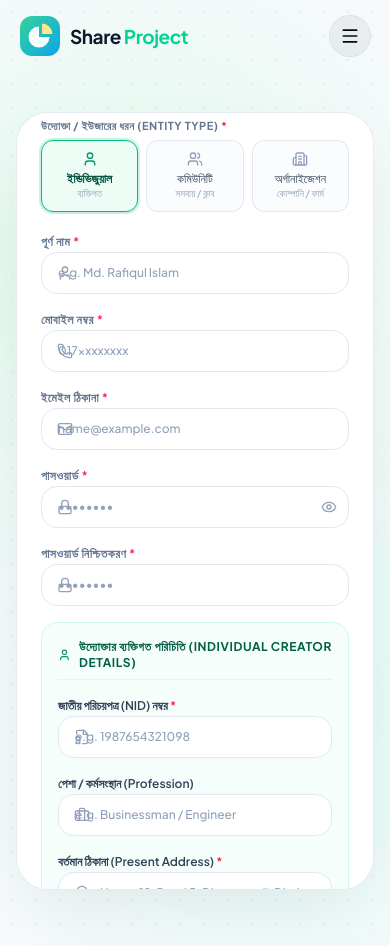
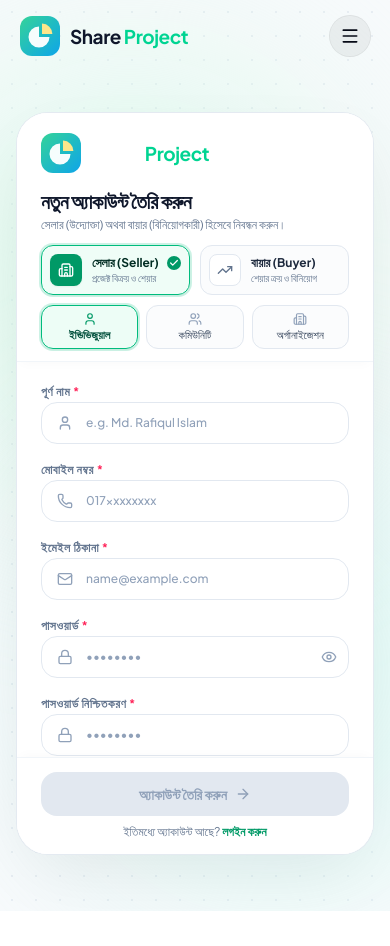
Before and after one commit to ranakhan-25/share-project-v2, a Next.js app: page /register in a window 390 px wide. After the commit the page ends 911 px from the top, so only its background shows below. Built offline with nearby package versions, Linux system fonts and the light colour scheme; a web font is replaced by a local one.

Commit message:
fix(register): fix placeholder icon overlap, pin header and submit button, and add required fields validation

```diff
--- a/src/app/register/page.tsx
+++ b/src/app/register/page.tsx
@@ -2,7 +2,7 @@
 
 import Link from "next/link";
 import { useRouter } from "next/navigation";
-import { useEffect, useState } from "react";
+import { useEffect, useMemo, useState } from "react";
 import { AnimatePresence, motion } from "motion/react";
 import {
   AlertCircle,
@@ -131,6 +131,61 @@ export default function RegisterPage() {
     );
     return () => clearInterval(id);
   }, [currentSlide]);
+
+  const isFormValid = useMemo(() => {
+    // 1. Basic credentials
+    if (!name.trim()) return false;
+    if (!phone.trim()) return false;
+    if (!email.trim() || !email.includes("@")) return false;
+    if (password.length < 8) return false;
+    if (password !== confirmPassword) return false;
+
+    // 2. Entity-specific required fields
+    if (entityType === "individual") {
+      if (!nidNumber.trim()) return false;
+      if (!presentAddress.trim()) return false;
+    } else if (entityType === "community") {
+      if (!communityName.trim()) return false;
+      if (!representativeName.trim()) return false;
+      if (!communityDesignation.trim()) return false;
+      if (!memberCount || Number(memberCount) <= 0) return false;
+    } else if (entityType === "organisation") {
+      if (!companyName.trim()) return false;
+      if (!tradeLicense.trim()) return false;
+      if (!signatoryName.trim()) return false;
+      if (!signatoryDesignation.trim()) return false;
+      if (!officeAddress.trim()) return false;
+    }
+
+    // 3. Buyer preferences
+    if (userType === "buyer") {
+      if (!buyerBudget.trim()) return false;
+      if (!buyerPreferableCategory.trim()) return false;
+    }
+
+    return true;
+  }, [
+    name,
+    phone,
+    email,
+    password,
+    confirmPassword,
+    entityType,
+    nidNumber,
+    presentAddress,
+    communityName,
+    representativeName,
+    communityDesignation,
+    memberCount,
+    companyName,
+    tradeLicense,
+    signatoryName,
+    signatoryDesignation,
+    officeAddress,
+    userType,
+    buyerBudget,
+    buyerPreferableCategory,
+  ]);
 
   const submit = async (e: React.FormEvent) => {
     e.preventDefault();
@@ -291,8 +346,10 @@ export default function RegisterPage() {
     }
   };
 
-  const inputCls =
-    "w-full rounded-2xl border border-slate-200 bg-white px-4 py-3 text-xs sm:text-sm font-medium text-slate-800 placeholder-slate-400 outline-none transition focus:border-emerald-500 focus:ring-2 focus:ring-emerald-500/20 disabled:cursor-not-allowed disabled:opacity-50";
+  const inputBase =
+    "w-full rounded-2xl border border-slate-200 bg-white py-3 text-xs sm:text-sm font-medium text-slate-800 placeholder-slate-400 outline-none transition focus:border-emerald-500 focus:ring-2 focus:ring-emerald-500/20 disabled:cursor-not-allowed disabled:opacity-50";
+  const inputCls = `${inputBase} pl-11 pr-4`;
+  const inputNoIconCls = `${inputBase} px-4`;
 
   return (
     <div className="relative flex min-h-screen flex-col items-center justify-center overflow-hidden bg-slate-50 px-4 pt-28 pb-14 text-slate-800 antialiased">
@@ -315,10 +372,10 @@ export default function RegisterPage() {
         initial={{ opacity: 0, y: 30, scale: 0.98 }}
         animate={{ opacity: 1, y: 0, scale: 1 }}
         transition={{ duration: 0.8, ease: [0.16, 1, 0.3, 1] }}
-        className="relative w-full max-w-6xl overflow-hidden rounded-[32px] border border-slate-200/90 bg-white shadow-[0_25px_70px_-15px_rgba(0,0,0,0.08)] lg:grid lg:grid-cols-12"
+        className="relative w-full max-w-6xl overflow-hidden rounded-[32px] border border-slate-200/90 bg-white shadow-[0_25px_70px_-15px_rgba(0,0,0,0.08)] lg:grid lg:grid-cols-12 h-[88vh] max-h-[820px] min-h-[620px]"
       >
         {/* LEFT — photo carousel (5 cols) */}
-        <div className="relative hidden min-h-[700px] flex-col justify-between overflow-hidden bg-slate-900 p-10 lg:flex lg:col-span-5">
+        <div className="relative hidden h-full flex-col justify-between overflow-hidden bg-slate-900 p-10 lg:flex lg:col-span-5">
           <AnimatePresence mode="wait">
             <motion.div
               key={currentSlide}
@@ -368,13 +425,9 @@ export default function RegisterPage() {
         </div>
 
         {/* RIGHT — registration form (7 cols) */}
-        <div className="relative flex flex-col justify-center bg-white p-6 sm:p-10 lg:col-span-7 max-h-[92vh] overflow-y-auto">
-          <div className="mx-auto w-full max-w-xl">
-            <div className="lg:hidden mb-4">
-              <Logo tone="dark" />
-            </div>
-
+        <div className="relative flex h-full flex-col bg-white overflow-hidden lg:col-span-7">
           {isSuccess ? (
+            <div className="flex flex-1 items-center justify-center p-6 sm:p-10">
               <motion.div
                 initial={{ opacity: 0, scale: 0.95 }}
                 animate={{ opacity: 1, scale: 1 }}
@@ -400,38 +453,39 @@ export default function RegisterPage() {
                   <ArrowRight className="h-4 w-4" />
                 </Link>
               </motion.div>
+            </div>
           ) : (
             <>
-                <motion.div
-                  initial={{ opacity: 0, y: 14 }}
-                  animate={{ opacity: 1, y: 0 }}
-                  transition={{ delay: 0.2 }}
-                  className="space-y-1"
-                >
-                  <h1 className="text-2xl sm:text-3xl font-bold tracking-tight text-slate-900">
+              {/* STATIC PINNED HEADER */}
+              <div className="shrink-0 px-6 pt-5 sm:px-10 sm:pt-7 pb-3 border-b border-slate-100 bg-white z-10 shadow-[0_4px_12px_-4px_rgba(0,0,0,0.03)]">
+                <div className="lg:hidden mb-2">
+                  <Logo tone="dark" />
+                </div>
+                <div className="space-y-0.5">
+                  <h1 className="text-xl sm:text-2xl font-bold tracking-tight text-slate-900">
                     {t({ bn: "নতুন অ্যাকাউন্ট তৈরি করুন", en: "Create Share Account" })}
                   </h1>
-                  <p className="text-xs sm:text-sm text-slate-500">
+                  <p className="text-xs text-slate-500">
                     {t({
                       bn: "সেলার (উদ্যোক্তা) অথবা বায়ার (বিনিয়োগকারী) হিসেবে নিবন্ধন করুন।",
                       en: "Register to join as a Seller (Creator) or Buyer (Investor).",
                     })}
                   </p>
-                </motion.div>
+                </div>
 
-                {/* ══════════════ 1. ROLE SELECTOR (SELLER VS BUYER) ══════════════ */}
-                <div className="mt-5 grid grid-cols-2 gap-3">
+                {/* 1. ROLE SELECTOR */}
+                <div className="mt-3 grid grid-cols-2 gap-2.5">
                   <button
                     type="button"
                     onClick={() => setUserType("seller")}
-                    className={`flex items-center gap-3 rounded-2xl border p-3 text-left transition ${
+                    className={`flex items-center gap-2.5 rounded-xl border p-2 text-left transition ${
                       userType === "seller"
                         ? "border-emerald-500 bg-emerald-50/80 shadow-xs ring-2 ring-emerald-500/20"
                         : "border-slate-200 bg-slate-50/60 hover:bg-slate-100/70"
                     }`}
                   >
                     <div
-                      className={`grid h-9 w-9 place-items-center rounded-xl transition ${
+                      className={`grid h-8 w-8 shrink-0 place-items-center rounded-lg transition ${
                         userType === "seller"
                           ? "bg-emerald-600 text-white shadow-xs"
                           : "bg-white text-slate-500 border border-slate-200"
@@ -445,12 +499,12 @@ export default function RegisterPage() {
                           {t({ bn: "সেলার (Seller)", en: "Seller" })}
                         </p>
                         {userType === "seller" && (
-                          <span className="grid h-4 w-4 place-items-center rounded-full bg-emerald-600 text-white">
-                            <Check className="h-3 w-3 stroke-[3]" />
+                          <span className="grid h-3.5 w-3.5 place-items-center rounded-full bg-emerald-600 text-white">
+                            <Check className="h-2.5 w-2.5 stroke-[3]" />
                           </span>
                         )}
                       </div>
-                      <p className="text-[11px] text-slate-500 truncate">
+                      <p className="text-[10px] text-slate-500 truncate">
                         {t({ bn: "প্রজেক্ট বিক্রয় ও শেয়ার", en: "Sell projects & shares" })}
                       </p>
                     </div>
@@ -459,14 +513,14 @@ export default function RegisterPage() {
                   <button
                     type="button"
                     onClick={() => setUserType("buyer")}
-                    className={`flex items-center gap-3 rounded-2xl border p-3 text-left transition ${
+                    className={`flex items-center gap-2.5 rounded-xl border p-2 text-left transition ${
                       userType === "buyer"
                         ? "border-emerald-500 bg-emerald-50/80 shadow-xs ring-2 ring-emerald-500/20"
                         : "border-slate-200 bg-slate-50/60 hover:bg-slate-100/70"
                     }`}
                   >
                     <div
-                      className={`grid h-9 w-9 place-items-center rounded-xl transition ${
+                      className={`grid h-8 w-8 shrink-0 place-items-center rounded-lg transition ${
                         userType === "buyer"
                           ? "bg-emerald-600 text-white shadow-xs"
                           : "bg-white text-slate-500 border border-slate-200"
@@ -480,82 +534,73 @@ export default function RegisterPage() {
                           {t({ bn: "বায়ার (Buyer)", en: "Buyer" })}
                         </p>
                         {userType === "buyer" && (
-                          <span className="grid h-4 w-4 place-items-center rounded-full bg-emerald-600 text-white">
-                            <Check className="h-3 w-3 stroke-[3]" />
+                          <span className="grid h-3.5 w-3.5 place-items-center rounded-full bg-emerald-600 text-white">
+                            <Check className="h-2.5 w-2.5 stroke-[3]" />
                           </span>
                         )}
                       </div>
-                      <p className="text-[11px] text-slate-500 truncate">
+                      <p className="text-[10px] text-slate-500 truncate">
                         {t({ bn: "শেয়ার ক্রয় ও বিনিয়োগ", en: "Buy shares & invest" })}
                       </p>
                     </div>
                   </button>
                 </div>
 
-                {/* ══════════════ 2. ENTITY TYPE SELECTOR (INDIVIDUAL VS COMMUNITY VS ORGANISATION) ══════════════ */}
-                <div className="mt-4">
-                  <label className="text-[11px] font-bold uppercase tracking-wider text-slate-500 mb-1.5 block">
-                    {t({
-                      bn: "উদ্যোক্তা / ইউজারের ধরন (Entity Type)",
-                      en: "Entity / User Type",
-                    })}{" "}
-                    <span className="text-rose-500">*</span>
-                  </label>
+                {/* 2. ENTITY TYPE SELECTOR */}
+                <div className="mt-2.5">
                   <div className="grid grid-cols-3 gap-2">
-                    {/* Individual */}
                     <button
                       type="button"
                       onClick={() => setEntityType("individual")}
-                      className={`flex flex-col items-center justify-center p-2.5 rounded-xl border text-center transition ${
+                      className={`flex flex-col items-center justify-center py-1.5 px-2 rounded-xl border text-center transition ${
                         entityType === "individual"
                           ? "border-emerald-500 bg-emerald-50/90 text-emerald-900 shadow-xs ring-2 ring-emerald-500/20 font-bold"
                           : "border-slate-200 bg-slate-50/60 text-slate-700 hover:bg-slate-100/70 font-medium"
                       }`}
                     >
-                      <User className={`h-4 w-4 mb-1 ${entityType === "individual" ? "text-emerald-600" : "text-slate-400"}`} />
-                      <span className="text-xs leading-tight">
+                      <User className={`h-3.5 w-3.5 mb-0.5 ${entityType === "individual" ? "text-emerald-600" : "text-slate-400"}`} />
+                      <span className="text-[11px] leading-tight">
                         {t({ bn: "ইন্ডিভিজুয়াল", en: "Individual" })}
                       </span>
-                      <span className="text-[10px] text-slate-400 font-normal">ব্যক্তিগত</span>
                     </button>
 
-                    {/* Community */}
                     <button
                       type="button"
                       onClick={() => setEntityType("community")}
-                      className={`flex flex-col items-center justify-center p-2.5 rounded-xl border text-center transition ${
+                      className={`flex flex-col items-center justify-center py-1.5 px-2 rounded-xl border text-center transition ${
                         entityType === "community"
                           ? "border-emerald-500 bg-emerald-50/90 text-emerald-900 shadow-xs ring-2 ring-emerald-500/20 font-bold"
                           : "border-slate-200 bg-slate-50/60 text-slate-700 hover:bg-slate-100/70 font-medium"
                       }`}
                     >
-                      <Users className={`h-4 w-4 mb-1 ${entityType === "community" ? "text-emerald-600" : "text-slate-400"}`} />
-                      <span className="text-xs leading-tight">
+                      <Users className={`h-3.5 w-3.5 mb-0.5 ${entityType === "community" ? "text-emerald-600" : "text-slate-400"}`} />
+                      <span className="text-[11px] leading-tight">
                         {t({ bn: "কমিউনিটি", en: "Community" })}
                       </span>
-                      <span className="text-[10px] text-slate-400 font-normal">সমবায় / ক্লাব</span>
                     </button>
 
-                    {/* Organisation */}
                     <button
                       type="button"
                       onClick={() => setEntityType("organisation")}
-                      className={`flex flex-col items-center justify-center p-2.5 rounded-xl border text-center transition ${
+                      className={`flex flex-col items-center justify-center py-1.5 px-2 rounded-xl border text-center transition ${
                         entityType === "organisation"
                           ? "border-emerald-500 bg-emerald-50/90 text-emerald-900 shadow-xs ring-2 ring-emerald-500/20 font-bold"
                           : "border-slate-200 bg-slate-50/60 text-slate-700 hover:bg-slate-100/70 font-medium"
                       }`}
                     >
-                      <Building2 className={`h-4 w-4 mb-1 ${entityType === "organisation" ? "text-emerald-600" : "text-slate-400"}`} />
-                      <span className="text-xs leading-tight">
+                      <Building2 className={`h-3.5 w-3.5 mb-0.5 ${entityType === "organisation" ? "text-emerald-600" : "text-slate-400"}`} />
+                      <span className="text-[11px] leading-tight">
                         {t({ bn: "অর্গানাইজেশন", en: "Organisation" })}
                       </span>
-                      <span className="text-[10px] text-slate-400 font-normal">কোম্পানি / ফার্ম</span>
                     </button>
                   </div>
                 </div>
+              </div>
 
-                <form onSubmit={submit} className="mt-4 space-y-4">
+              {/* FORM WITH SCROLLABLE MIDDLE & STATIC PINNED FOOTER */}
+              <form onSubmit={submit} className="flex flex-1 flex-col overflow-hidden">
+                {/* Scrollable Form Fields */}
+                <div className="flex-1 overflow-y-auto px-6 py-4 sm:px-10 space-y-4">
                   {/* Section 1: Basic Credentials */}
                   <div className="space-y-3">
                     <div className="grid gap-3 sm:grid-cols-2">
@@ -787,7 +832,7 @@ export default function RegisterPage() {
                             disabled={isSubmitting}
                             value={communityName}
                             onChange={(e) => setCommunityName(e.target.value)}
-                            className={inputCls}
+                            className={inputNoIconCls}
                             placeholder="e.g. Dhaka Green Investors Club"
                           />
                         </div>
@@ -804,7 +849,7 @@ export default function RegisterPage() {
                             disabled={isSubmitting}
                             value={representativeName}
                             onChange={(e) => setRepresentativeName(e.target.value)}
-                            className={inputCls}
+                            className={inputNoIconCls}
                             placeholder="e.g. Rafiqul Islam"
                           />
                         </div>
@@ -823,7 +868,7 @@ export default function RegisterPage() {
                             disabled={isSubmitting}
                             value={communityDesignation}
                             onChange={(e) => setCommunityDesignation(e.target.value)}
-                            className={inputCls}
+                            className={inputNoIconCls}
                             placeholder="e.g. President / Secretary / Convener"
                           />
                         </div>
@@ -841,7 +886,7 @@ export default function RegisterPage() {
                             disabled={isSubmitting}
                             value={memberCount}
                             onChange={(e) => setMemberCount(e.target.value)}
-                            className={inputCls}
+                            className={inputNoIconCls}
                             placeholder="e.g. 50"
                           />
                         </div>
@@ -859,7 +904,7 @@ export default function RegisterPage() {
                             disabled={isSubmitting}
                             value={communityRegNo}
                             onChange={(e) => setCommunityRegNo(e.target.value)}
-                            className={inputCls}
+                            className={inputNoIconCls}
                             placeholder="e.g. REG-2024-987"
                           />
                         </div>
@@ -874,7 +919,7 @@ export default function RegisterPage() {
                             disabled={isSubmitting}
                             value={communityAddress}
                             onChange={(e) => setCommunityAddress(e.target.value)}
-                            className={inputCls}
+                            className={inputNoIconCls}
                             placeholder="e.g. Sector 4, Uttara, Dhaka"
                           />
                         </div>
@@ -907,7 +952,7 @@ export default function RegisterPage() {
                             disabled={isSubmitting}
                             value={companyName}
                             onChange={(e) => setCompanyName(e.target.value)}
-                            className={inputCls}
+                            className={inputNoIconCls}
                             placeholder="e.g. Apex Agrotech Limited"
                           />
                         </div>
@@ -920,7 +965,7 @@ export default function RegisterPage() {
                           <select
                             value={businessType}
                             onChange={(e) => setBusinessType(e.target.value)}
-                            className={inputCls}
+                            className={inputNoIconCls}
                           >
                             <option value="Private Limited Company">Private Limited Company (প্রাইভেট লিমিটেড)</option>
                             <option value="Public Limited Company">Public Limited Company (পাবলিক লিমিটেড)</option>
@@ -983,7 +1028,7 @@ export default function RegisterPage() {
                             disabled={isSubmitting}
                             value={signatoryDesignation}
                             onChange={(e) => setSignatoryDesignation(e.target.value)}
-                            className={inputCls}
+                            className={inputNoIconCls}
                             placeholder="e.g. Managing Director / CEO"
                           />
                         </div>
@@ -1142,10 +1187,18 @@ export default function RegisterPage() {
                     )}
                   </AnimatePresence>
 
+                </div>
+
+                {/* STATIC PINNED FOOTER */}
+                <div className="shrink-0 px-6 py-3.5 sm:px-10 sm:py-4 border-t border-slate-100 bg-white/95 backdrop-blur-xs shadow-[0_-4px_12px_-4px_rgba(0,0,0,0.03)]">
                   <button
                     type="submit"
-                    disabled={isSubmitting}
-                    className="group relative inline-flex w-full items-center justify-center gap-2 overflow-hidden rounded-2xl bg-ink-950 px-6 py-3.5 text-sm font-semibold text-white shadow-xl shadow-ink-950/20 transition hover:bg-ink-800 active:scale-[0.99] disabled:cursor-not-allowed disabled:opacity-70"
+                    disabled={!isFormValid || isSubmitting}
+                    className={`group relative inline-flex w-full items-center justify-center gap-2 overflow-hidden rounded-2xl px-6 py-3 text-sm font-semibold transition active:scale-[0.99] ${
+                      !isFormValid || isSubmitting
+                        ? "cursor-not-allowed bg-slate-200 text-slate-400 shadow-none"
+                        : "bg-ink-950 text-white shadow-xl shadow-ink-950/20 hover:bg-ink-800"
+                    }`}
                   >
                     <span className="absolute inset-0 bg-gradient-to-r from-emerald-500 to-sky-500 opacity-0 transition-opacity duration-500 group-hover:opacity-100" />
                     <span className="relative flex items-center gap-2">
@@ -1162,9 +1215,8 @@ export default function RegisterPage() {
                       )}
                     </span>
                   </button>
-                </form>
 
-                <p className="mt-4 text-center text-sm text-slate-500">
+                  <p className="mt-2 text-center text-xs text-slate-500">
                     {t({ bn: "ইতিমধ্যে অ্যাকাউন্ট আছে?", en: "Already have an account?" })}{" "}
                     <Link
                       href="/login"
@@ -1173,9 +1225,10 @@ export default function RegisterPage() {
                       {t({ bn: "লগইন করুন", en: "Sign in" })}
                     </Link>
                   </p>
+                </div>
+              </form>
             </>
           )}
-          </div>
         </div>
       </motion.div>
     </div>
--- a/src/components/site/sections/PageHero.tsx
+++ b/src/components/site/sections/PageHero.tsx
@@ -104,7 +104,7 @@ export function PageHero({
   const { t } = useLang();
   return (
     // 🎯 সেকশন ব্যাকগ্রাউন্ড ও টেক্সট কালার আপডেট করা হয়েছে
-    <section className="relative isolate overflow-hidden bg-white pb-24 pt-36 text-ink-950 sm:pb-28 sm:pt-44">
+    <section className="relative isolate overflow-hidden bg-white pb-8 pt-24 text-ink-950 sm:pb-10 sm:pt-28">
       <div className="bg-grid absolute inset-0 -z-10 opacity-[0.15]" />
       <div
         className={`absolute -z-10 h-[30rem] w-[30rem] rounded-full blur-[120px] ${
--- /dev/null
+++ b/src/lib/project-defaults.ts
@@ -0,0 +1,35 @@
+/**
+ * Default fallback images for projects based on category or rotation.
+ */
+export const CATEGORY_DEFAULT_IMAGES: Record<string, string> = {
+  "commercial real estate":
+    "https://images.unsplash.com/photo-1486406146926-c627a92ad1ab?auto=format&fit=crop&w=1200&q=85",
+  "hotel & resort":
+    "https://images.unsplash.com/photo-1566073771259-6a8506099945?auto=format&fit=crop&w=1200&q=85",
+  "renewable energy":
+    "https://images.unsplash.com/photo-1509391366360-2e959784a276?auto=format&fit=crop&w=1200&q=85",
+  technology:
+    "https://images.unsplash.com/photo-1518770660439-4636190af475?auto=format&fit=crop&w=1200&q=85",
+  transport:
+    "https://images.unsplash.com/photo-1549317661-bd32c8ce0db2?auto=format&fit=crop&w=1200&q=85",
+  agriculture:
+    "https://images.unsplash.com/photo-1500937386664-56d1dfef3854?auto=format&fit=crop&w=1200&q=85",
+  residential:
+    "https://images.unsplash.com/photo-1545324418-cc1a3fa10c00?auto=format&fit=crop&w=1200&q=85",
+};
+
+export const FALLBACK_PROJECT_IMAGES = [
+  "https://images.unsplash.com/photo-1486406146926-c627a92ad1ab?auto=format&fit=crop&w=1200&q=85",
+  "https://images.unsplash.com/photo-1545324418-cc1a3fa10c00?auto=format&fit=crop&w=1200&q=85",
+  "https://images.unsplash.com/photo-1566073771259-6a8506099945?auto=format&fit=crop&w=1200&q=85",
+  "https://images.unsplash.com/photo-1509391366360-2e959784a276?auto=format&fit=crop&w=1200&q=85",
+  "https://images.unsplash.com/photo-1549317661-bd32c8ce0db2?auto=format&fit=crop&w=1200&q=85",
+];
+
+export function getProjectDefaultImage(category?: string, index: number = 0): string {
+  const cat = String(category || "").toLowerCase().trim();
+  for (const [key, url] of Object.entries(CATEGORY_DEFAULT_IMAGES)) {
+    if (cat.includes(key)) return url;
+  }
+  return FALLBACK_PROJECT_IMAGES[index % FALLBACK_PROJECT_IMAGES.length];
+}
```
Also changed, not shown: src/app/(site)/projects/[id]/page.tsx (+50 -3 lines), src/app/(site)/projects/page.tsx (+20 -3 lines), src/components/site/sections/AboutContactSections.tsx (+11 -11 lines), src/components/site/sections/FeaturesSections.tsx (+6 -6 lines), src/components/site/sections/HomeSections.tsx (+64 -32 lines). Lines whose indentation alone changed are shown as unchanged.
